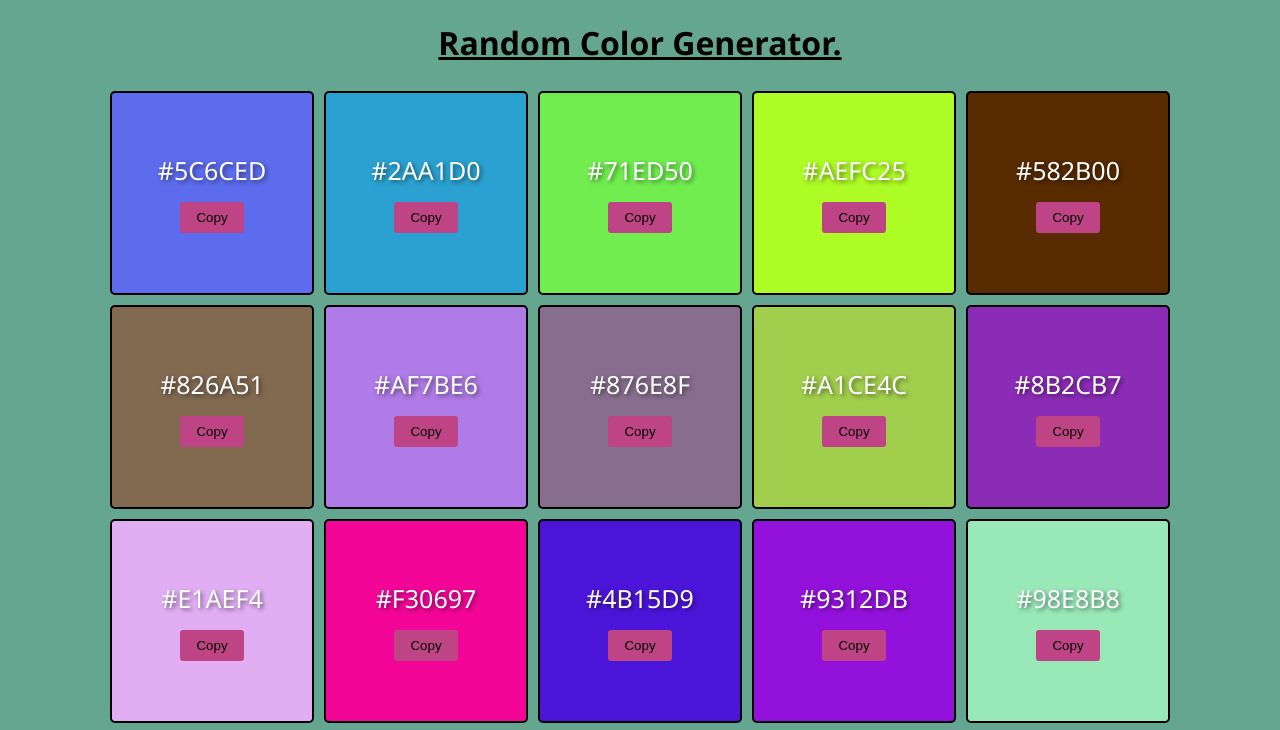
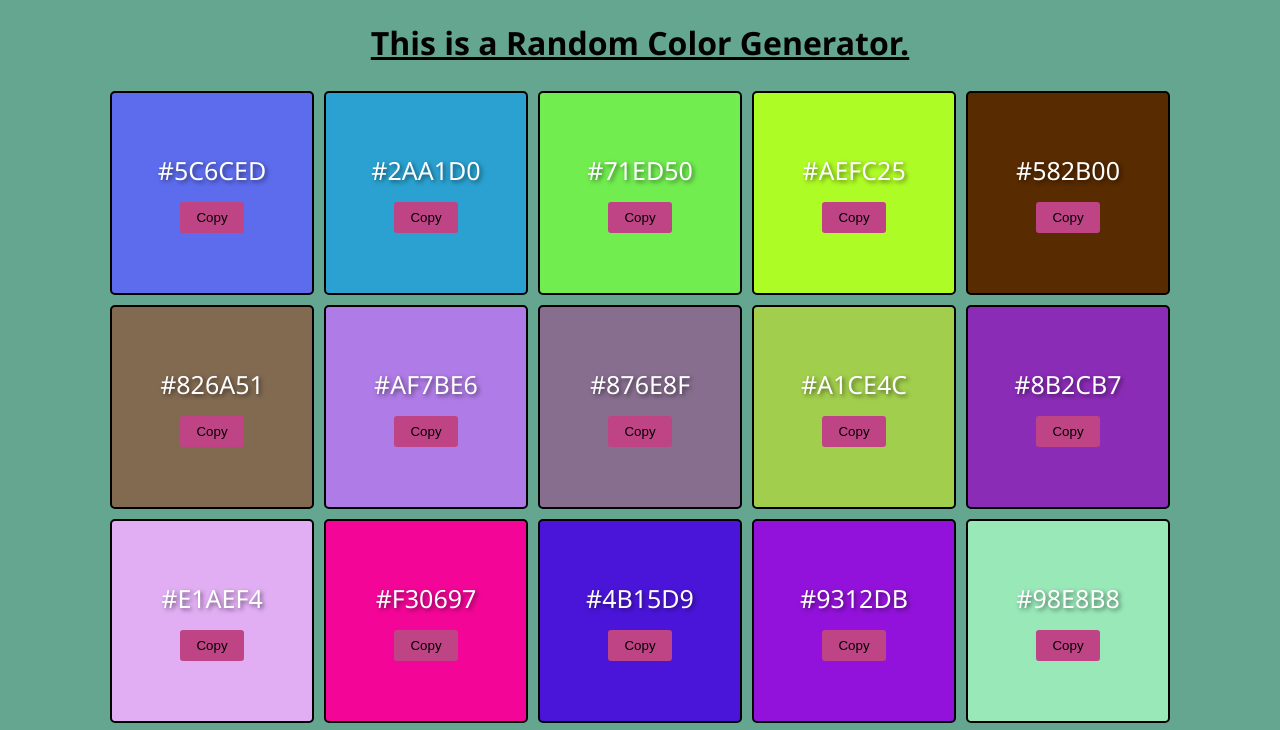
Before and after one commit to Mubashir24241/Color-Generator--js-, a plain HTML site: page index.html in a window 1280 px wide. Shown: the top 730 px of the page. Drawn offline with Linux system fonts and the light colour scheme.

Commit message:
updated index

```diff
--- a/index.html
+++ b/index.html
@@ -7,7 +7,7 @@
     <link rel="stylesheet" href="style.css">
 </head>
 <body>
-     <h1>Random Color Generator.</h1>
+     <h1>This is a Random Color Generator.</h1>
         <div class="container">
             <!-- <div class="color-container">
                     <span>#45dFFF</span>
```
